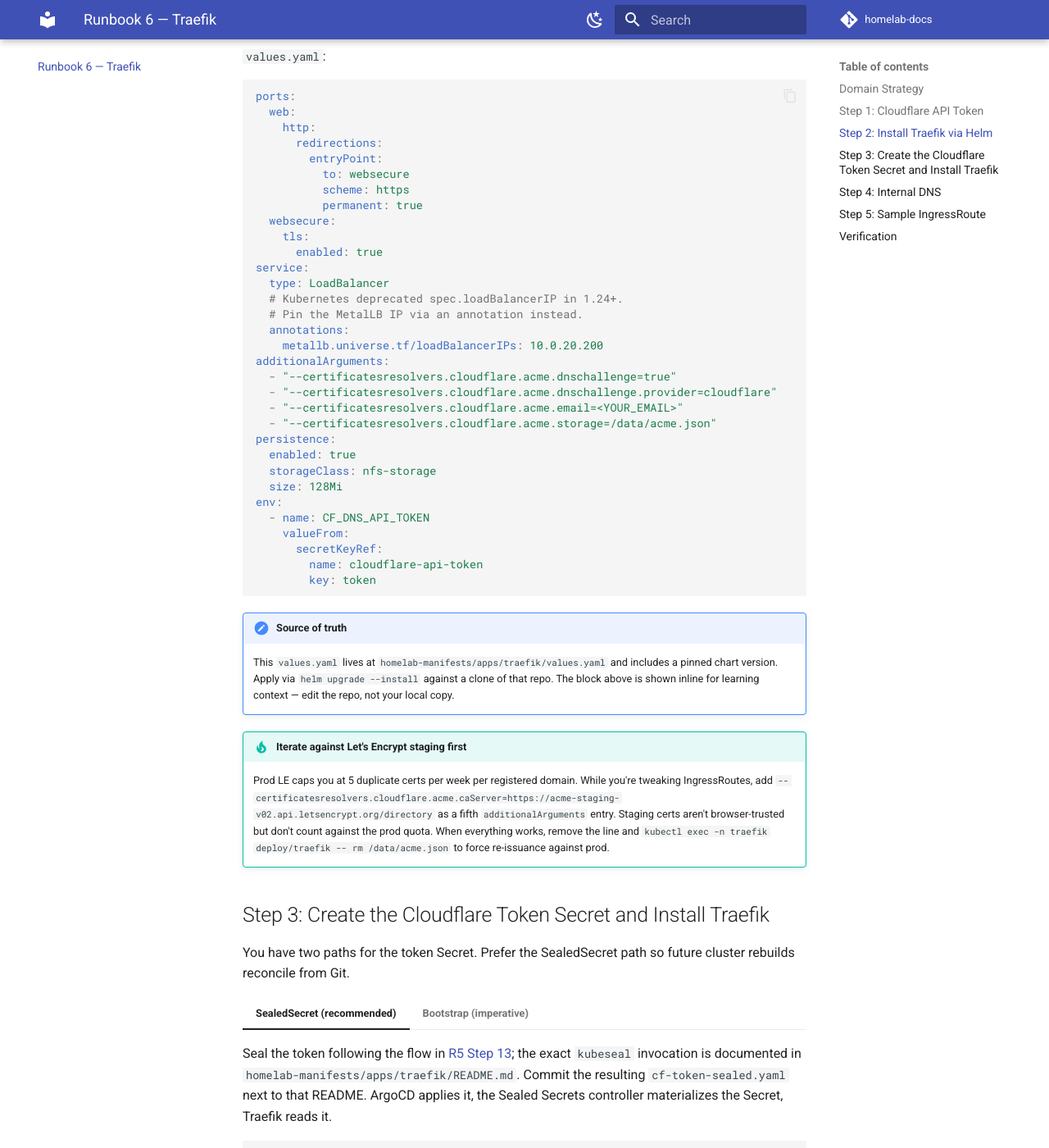
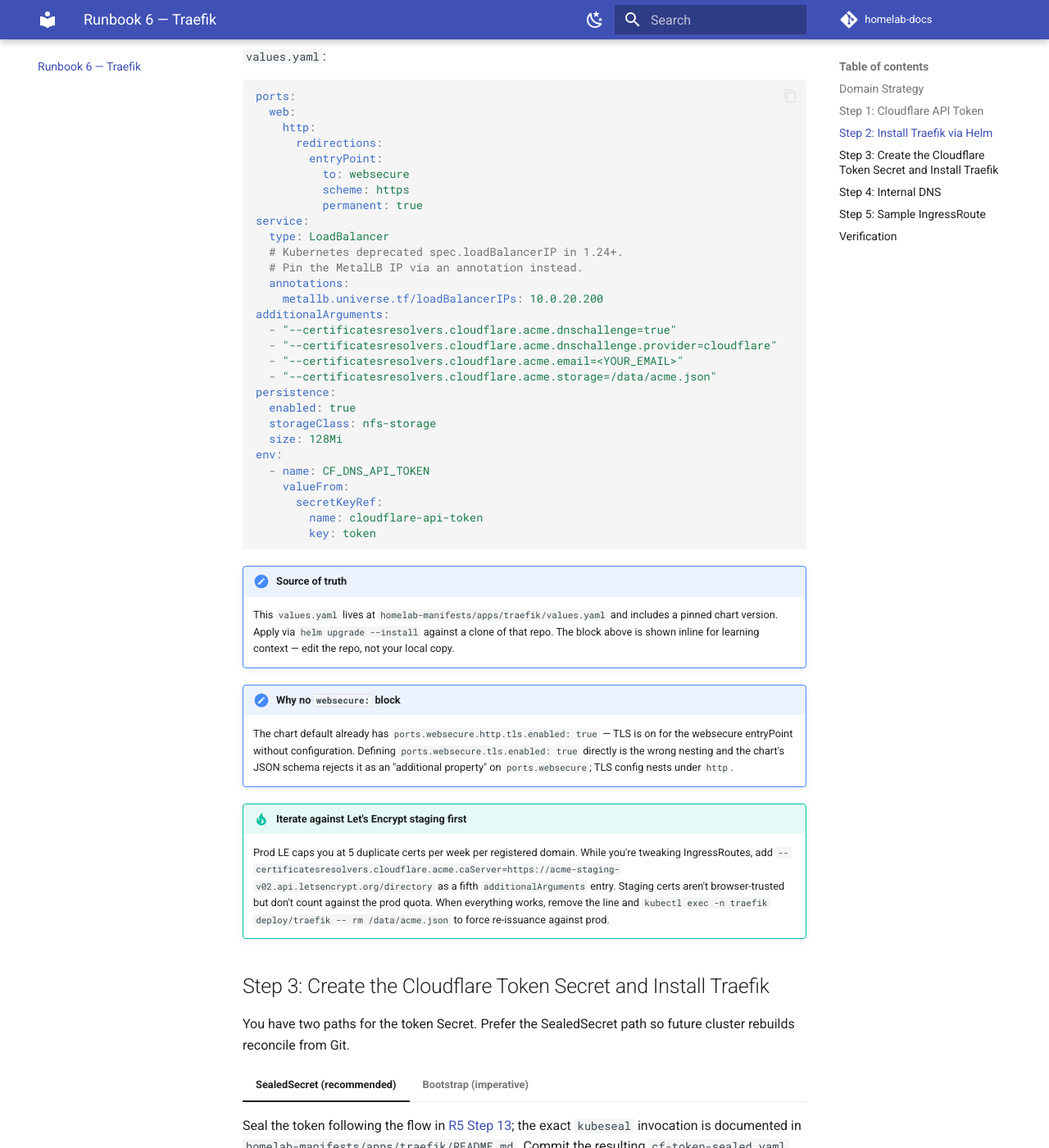
Before and after one commit to alivenda/homelab-docs, an MkDocs documentation site: the page built from docs/06-traefik.md, in a window 1280 px wide and 1400 px high, scrolled down 1081 px. Shown: the whole window at 82% size. Built offline with MkDocs 1.6.1 and Material for MkDocs 9.7.7, drawn with Linux system fonts in a browser that asks for light colours; comment, search, counter and statistics services are not loaded.

Commit message:
docs: align R5 helm script and R6 traefik values with upstream
- R5 Step 5: use get-helm-4 (Helm 4 is current, 4.2.0)
- R6 Step 2: drop ports.websecure.tls block (wrong nesting; chart schema rejects it as an additional property on ports.websecure). Chart default already enables TLS on websecure. Added a note explaining the gotcha.

```diff
--- a/docs/06-traefik.md
+++ b/docs/06-traefik.md
@@ -68,6 +65,9 @@ env:
 
 !!! note "Source of truth"
     This `values.yaml` lives at `homelab-manifests/apps/traefik/values.yaml` and includes a pinned chart version. Apply via `helm upgrade --install` against a clone of that repo. The block above is shown inline for learning context — edit the repo, not your local copy.
+
+!!! note "Why no `websecure:` block"
+    The chart default already has `ports.websecure.http.tls.enabled: true` — TLS is on for the websecure entryPoint without configuration. Defining `ports.websecure.tls.enabled: true` directly is the wrong nesting and the chart's JSON schema rejects it as an "additional property" on `ports.websecure`; TLS config nests under `http`.
 
 !!! tip "Iterate against Let's Encrypt staging first"
     Prod LE caps you at 5 duplicate certs per week per registered domain. While you're tweaking IngressRoutes, add `--certificatesresolvers.cloudflare.acme.caServer=https://acme-staging-v02.api.letsencrypt.org/directory` as a fifth `additionalArguments` entry. Staging certs aren't browser-trusted but don't count against the prod quota. When everything works, remove the line and `kubectl exec -n traefik deploy/traefik -- rm /data/acme.json` to force re-issuance against prod.
```
Also changed, not shown: other parts of docs/06-traefik.md (+0 -3 lines), docs/05-kubernetes.md (+1 -1 lines).
